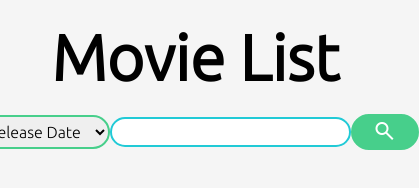
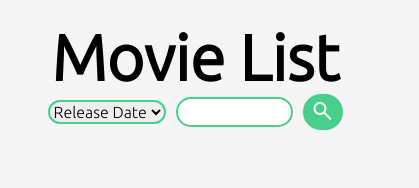
Before and after one commit to DexterW1/MovieList, a plain HTML site: page index.html in a window 390 px wide. Shown: the whole page, 419 px wide, since content can reach past the window. Drawn offline with nearby package versions, Linux system fonts and the light colour scheme.

Commit message:
fixed spacing for mobile searchbar

```diff
--- a/style.css
+++ b/style.css
@@ -26,37 +26,41 @@ body {
   display: flex;
   justify-content: center;
   align-items: center;
-  padding: 20px; /* Increased padding for spacing */
+  gap: 10px;
+  padding: 0; /* Increased padding for spacing */
+  margin: 0;
+  /* border: 2px solid black; */
+  flex-wrap: wrap;
 }
 
 /* Filter dropdown styling */
 #filter {
   border: 2px solid rgb(71, 207, 139);
   border-radius: 30px;
-  padding: 5px 10px; /* Adjusted padding */
+  padding: 0; /* Adjusted padding */
   font-family: 'Ubuntu', sans-serif;
   font-size: 16px; /* Adjusted font size */
 }
 
 /* Search bar styling */
 #search-bar {
-  flex-grow: 1;
-  max-width: 400px; /* Adjusted max-width */
+  width: 30%;
   height: 30px;
-  border: 2px solid rgb(33, 202, 214);
+  border: 2px solid rgb(71, 207, 139);
   border-radius: 25px;
   font-size: 16px; /* Adjusted font size */
-  padding: 5px 15px; /* Adjusted padding */
+  padding: 0; /* Adjusted padding */
 }
 
 /* Search button styling */
 .btn {
   height: 36px; /* Increased height for better visibility */
+  width: 40px;
   border: 2px solid rgb(71, 207, 139);
   border-radius: 18px; /* Half of the height for a round button */
   font-family: 'Ubuntu', sans-serif;
   font-size: 16px; /* Adjusted font size */
-  padding: 0 20px; /* Adjusted padding */
+  padding: 0; /* Adjusted padding */
   cursor: pointer; /* Added cursor style */
   background-color: rgb(71, 207, 139); /* Background color on hover */
   color: white; /* Text color on hover */
@@ -100,6 +104,7 @@ body {
     height: 100%;
     overflow: auto;
     background-color: rgba(0, 0, 0, 0.7);
+    border: 2px solid green;
   }
 
   /* Modal content styling for larger screens */
@@ -127,7 +132,7 @@ body {
     max-height: 600px; /* Maximum height for small screens */
     text-align: left;
     box-shadow: 0 4px 8px rgba(0, 0, 0, 0.2);
-    /* border: 2px solid blue; */
+     border: 2px solid blue;
   }
 
   .modal-content #main-poster {
```
